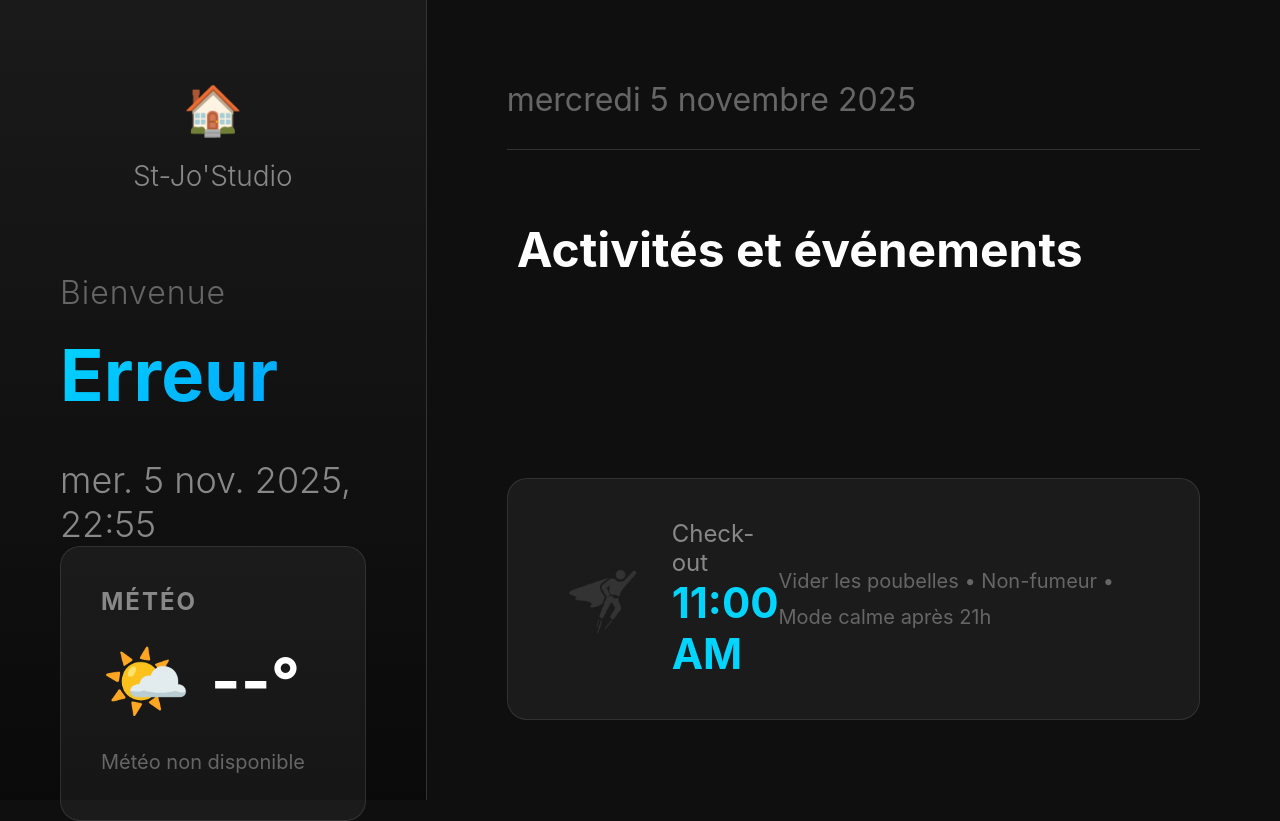
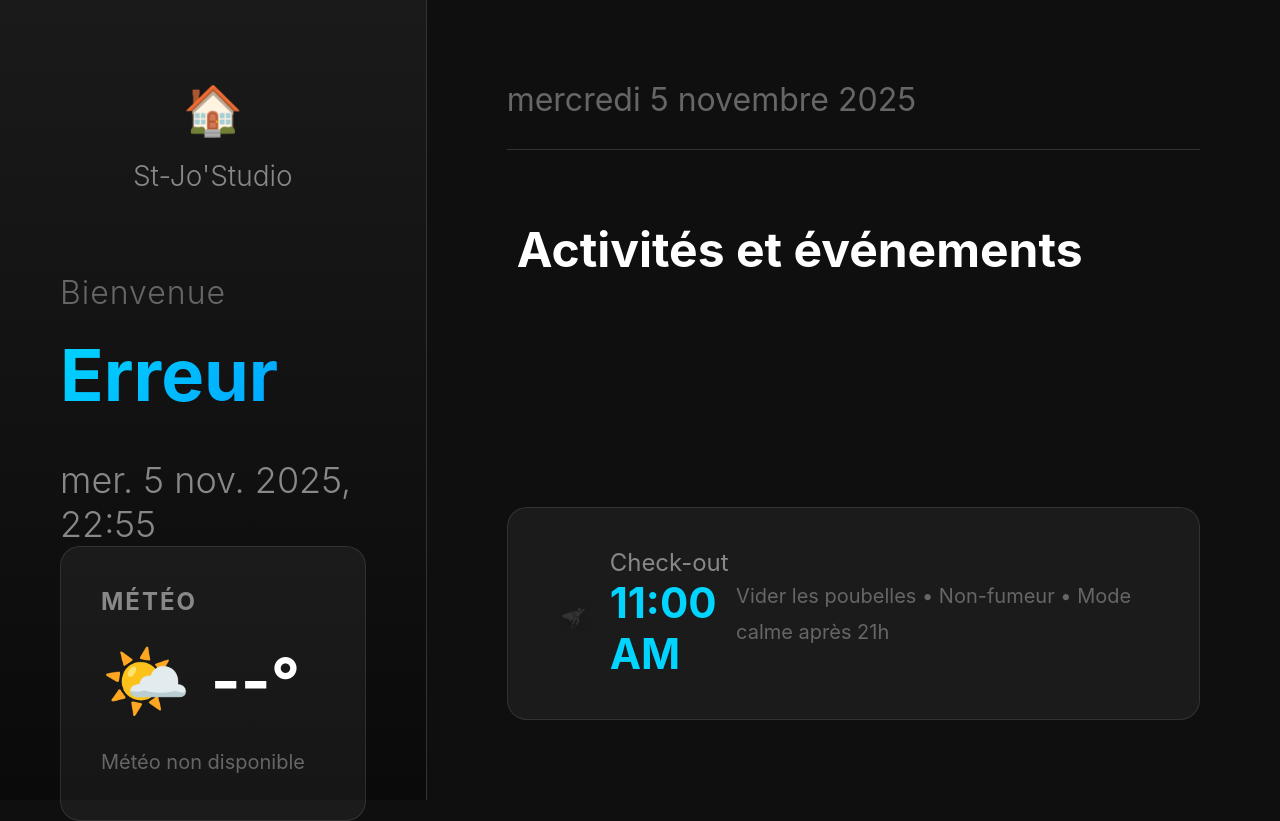
Before and after one commit to rudyrobinet-lang/stjostudio-display, a website: page index.html in a window 1280 px wide. Drawn offline with Linux system fonts and the light colour scheme; no server answers.

Commit message:
Update styles.css

```diff
--- a/styles.css
+++ b/styles.css
@@ -378,8 +378,8 @@ body {
     }
 .fly-icon {
 	background: transparent;
-  width: 94px;   /* ajuste selon la taille désirée */
-  height: 94px;
+  width: 32px;   /* ajuste selon la taille désirée */
+  height: 32px;
   object-fit: contain;
   vertical-align: middle;
 }
```
